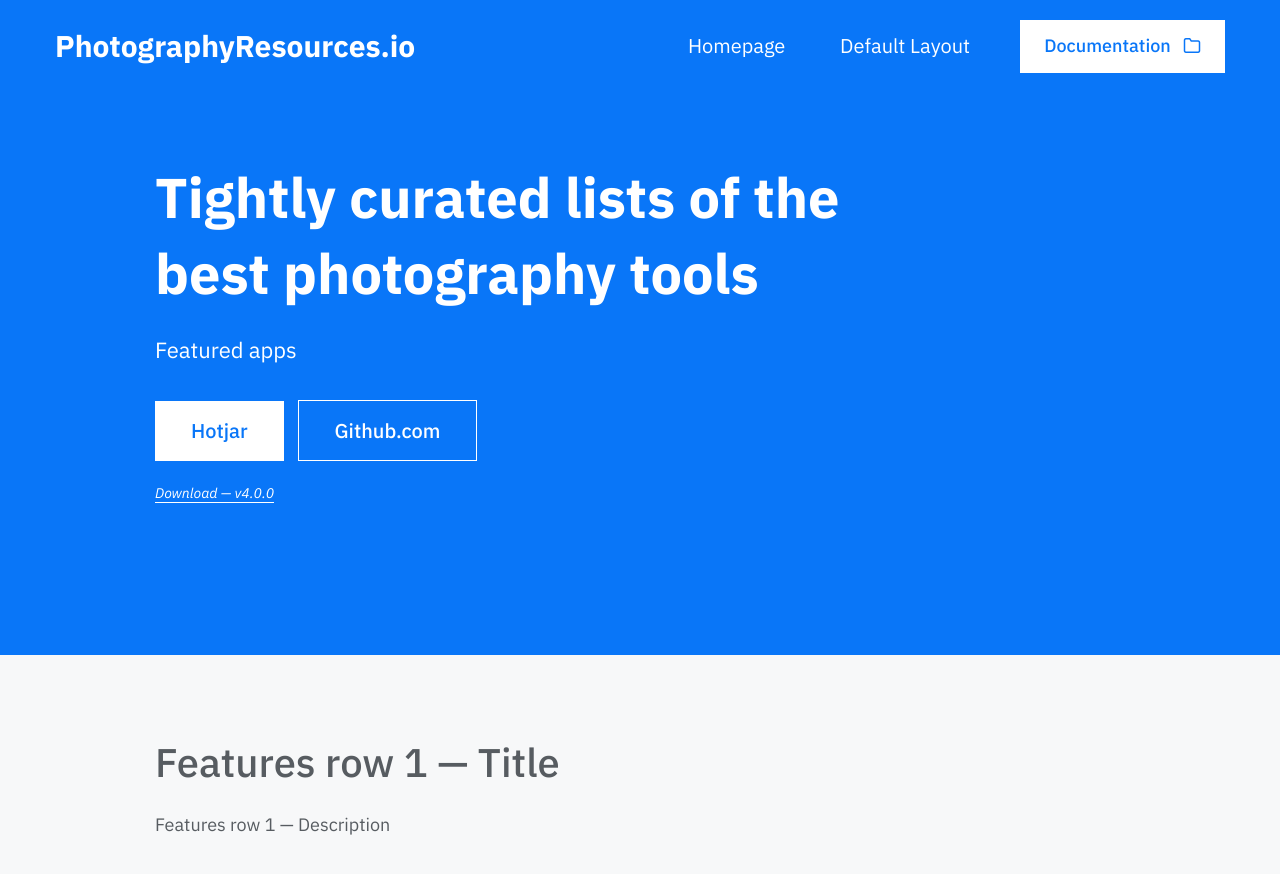
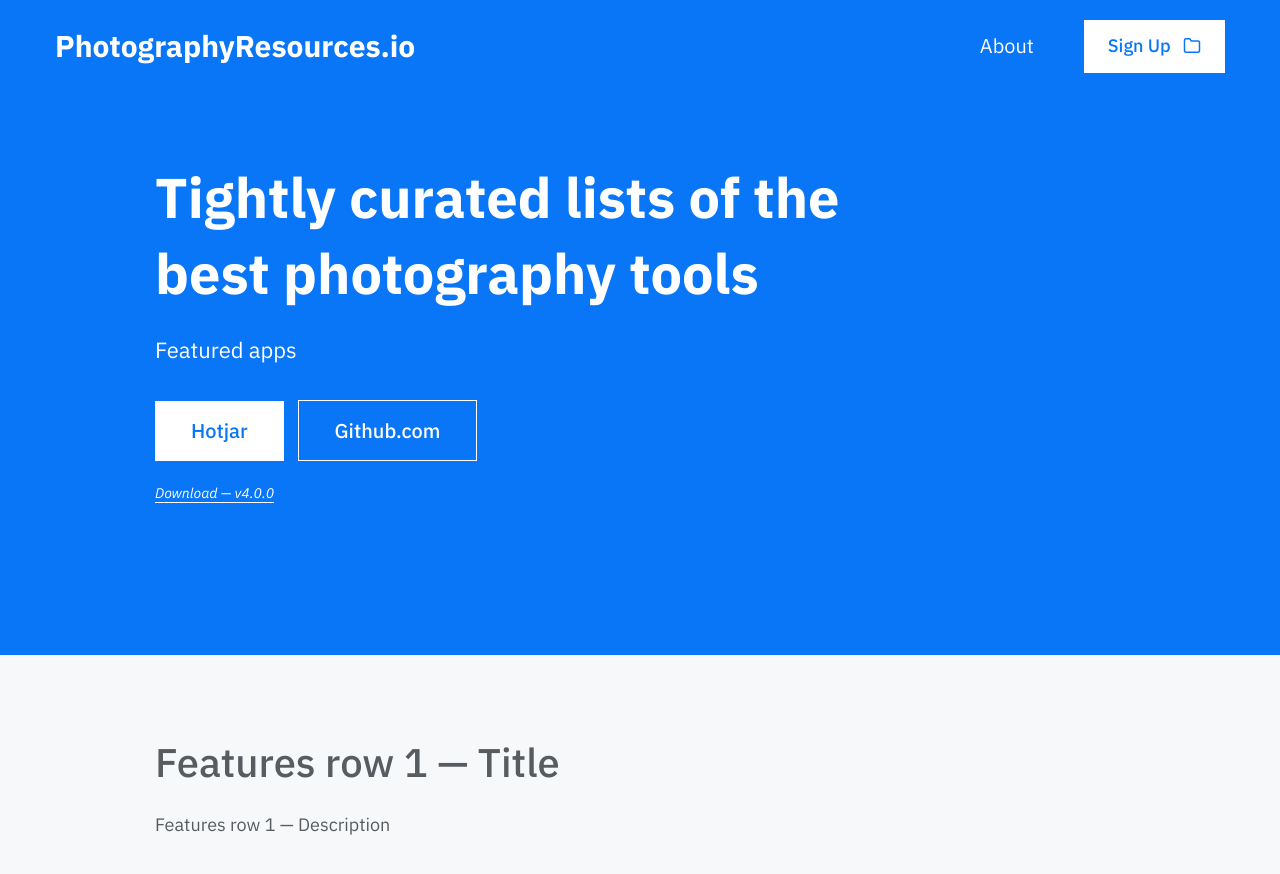
Before and after one commit to trollsterin/trollsterin.github.io, a Jekyll site: the page built from index.md, in a window 1280 px wide and 900 px high. Shown: the top 874 px of the window. Built offline with Jekyll 4.4.1, drawn with Linux system fonts in a browser that asks for light colours; some web fonts are replaced; some of the changed text lies outside the part shown.

Commit message:
update nav bar

```diff
--- a/_config.yml
+++ b/_config.yml
@@ -9,17 +9,17 @@ dox:
             text: PhotographyResources.io
             image:
         nav:
-            - item_name: Homepage
-              item_url: /
-            - item_name: Default Layout
-              item_url: /default
+            # - item_name: Homepage
+            #   item_url: /
+            - item_name: About
+              item_url: /about
         cta:
-            label: Documentation
+            label: Sign Up
             url: /documentation
             icon: folder # Choose from 266 icons in "Feather" icon set, list of all icons is available here - https://feathericons.com
     footer:
         logo:
-            text: Project name
+            text: PhotographyResources.io
             image:
         text: Copyright &copy; 2019
     google_analytics:
```
Also changed, not shown: about.md (renamed from default.md, +1 -1 lines).
